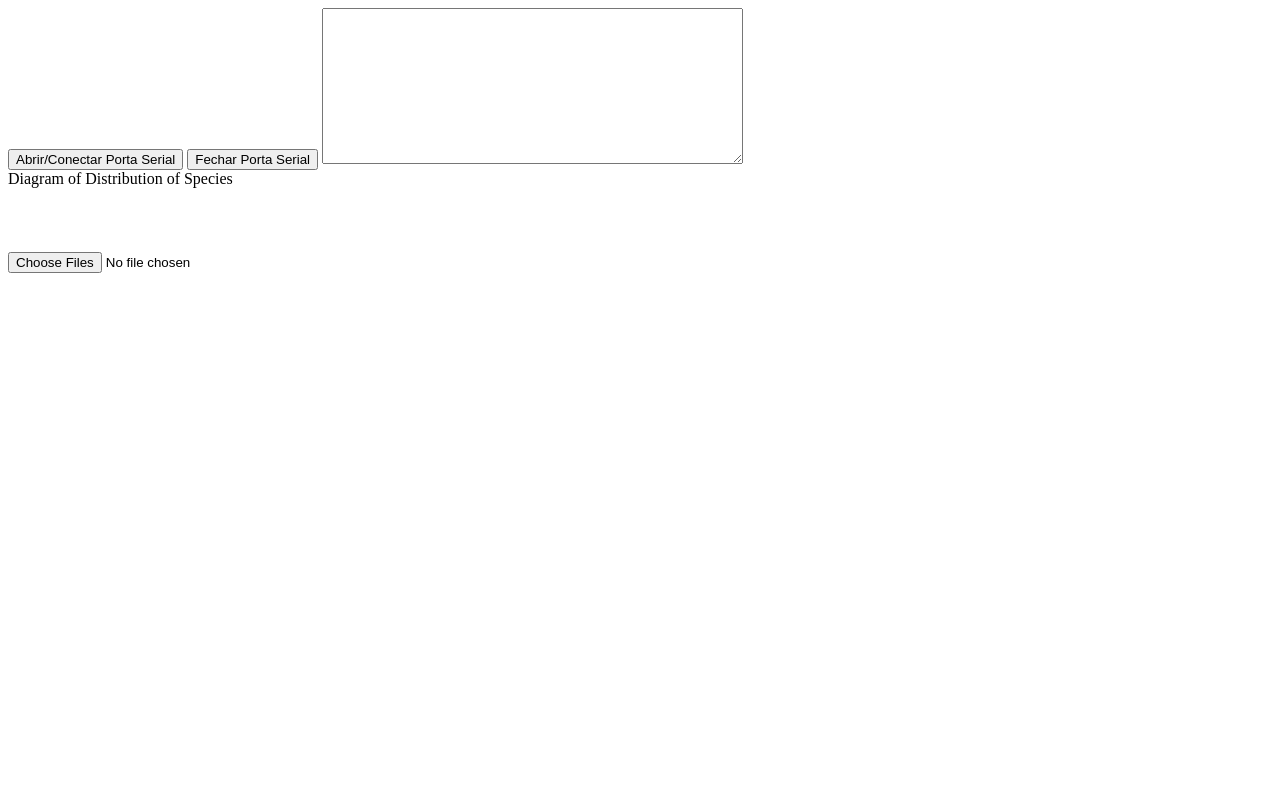
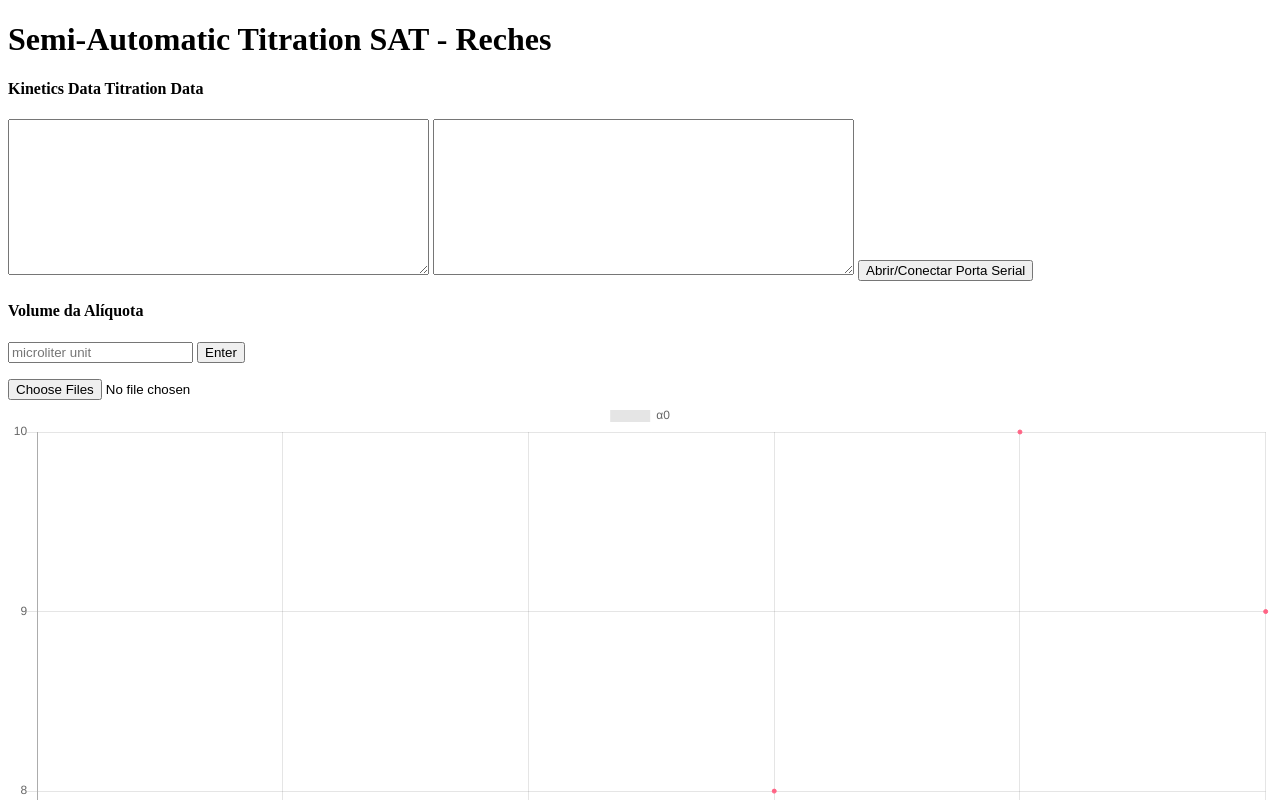
Before and after one commit to aferoliv/WebSerial, a plain HTML site: page index.html in a window 1280 px wide. Both pictures are taken after a click on the button "Abrir/Conectar Porta Serial". Shown: the top 800 px of the page. Drawn offline with nearby package versions, Linux system fonts and the light colour scheme.

Commit message:
grafico 1 database aparecendo

```diff
--- /dev/null
+++ b/chartRS.js
@@ -0,0 +1,42 @@
+let ctx = document.getElementById("kinetics");
+
+var cinGrafico = new Chart(ctx, {
+  type: "scatter",
+  data: {
+    labels: [1, 2, 3, 4, 5, 6],
+    datasets: [
+      {
+        label: "α0",
+        showLine: false,
+        data: [2, 3, 5, 8, 10, 9],
+        lineTension: 0,
+        fill: false,
+        backgroundColor: "rgba(255, 99, 132, 1)",
+        pointBackgroundColor: "rgba(255, 99, 132, 1)",
+        pointBorderColor: "rgba(255, 99, 132, 1)",
+        pointRadius: 2,
+        pointHoverRadius: 0,
+        borderWidth: 0,
+      },
+    ],
+  },
+  options: {
+    tooltips: { mode: "index", intersect: false },
+    scales: {
+      xAxes: [
+        {
+          display: true,
+          align: "end",
+          type: "category",
+          scaleLabel: { display: true, labelString: "pH" },
+          ticks: {
+            maxTicksLimit: 15,
+            maxRotation: 0,
+            minRotation: 0,
+            padding: -5,
+          },
+        },
+      ],
+    },
+  },
+});
--- a/index.html
+++ b/index.html
@@ -2,27 +2,48 @@
 <html>
   <head>
     <title>Leitor de Porta Serial</title>
-    <script type="text/javascript" src="chart.js"></script>
+    <!script type="text/javascript" src="script.js"></script>
   </head>
   <body>
-    <button id="connectButton">Abrir/Conectar Porta Serial</button>
-    <button id="unconnectButton">Fechar Porta Serial</button>
-    <textarea id="dataLog" rows="10" cols="50"></textarea>
-    <div class="row">
-      <div class="col-xl-6">
+    <div class="col-xl-6">
+      <div class="card mb-4">
+        <div class="card-header"><div class="col-xl-6">
+          <div class="card mb-4">
+            <div class="card-header">
+                <h1> Semi-Automatic Titration SAT - Reches</h1>
+                <h4> Kinetics Data                                      Titration Data</h4>
+                <textarea id="dataLog" rows="10" cols="50"></textarea>
+                <textarea id="dataTitr" rows="10" cols="50"></textarea>
+
+                <button id="connectButton">Abrir/Conectar Porta Serial</button><br>
+                <h4> Volume da Alíquota </h4> <input type="number" id="inputVolume" placeholder="microliter unit">
+                <button id="buttonVolume">Enter</button>
+                <p id"testeVolume"> </p>
+             </div>
+
+            <div class="col-xl-6">
         <div class="card mb-4">
-          <div class="card-header">Diagram of Distribution of Species</div>
+        <div class="card-header">
+            <div>
+                <input type="file" id="input" multiple />
+            </div>
+          </div>
           <div class="card-body">
-            <canvas id="DDE" width="100%" height="60"></canvas>
+            <canvas id="kinetics" width="50%" height="60"></canvas>
           </div>
-          <div>
-            <input type="file" id="input" multiple />
+          <button id="captura_dados">Capturar Dado</button>
+          <div class="col-xl-6">
+            <p>  ============= </p>
+            <button id="sair">Sair</button>
           </div>
         </div>
       </div>
     </div>
-    <!script src="script.js"></script>
-    <script src="script.js"></script>
-    <script src="https://cdnjs.cloudflare.com/ajax/libs/Chart.js/2.8.0/Chart.js"></script>
+    <script
+      src="https://cdnjs.cloudflare.com/ajax/libs/Chart.js/2.8.0/Chart.min.js"
+      crossorigin="anonymous"
+    ></script>
+    <script src="chartRS.js"></script>
+    <script src="scripts.js"></script>
   </body>
 </html>
--- /dev/null
+++ b/scripts.js
@@ -0,0 +1,92 @@
+let titr = {
+  data_array: [0],
+  curva: [0],
+  tempo: [0],
+};
+let data_linha = [0, 0, 0];
+let canal = [0, 0, 0];
+var transito = 1;
+const captura = document.getElementById("captura_dados");
+const sair_leitura = document.getElementById("sair");
+document.getElementById("buttonVolume").addEventListener("click", aliquota());
+
+document.getElementById("connectButton").addEventListener("click", async () => {
+  // Pergunta ao Usuário qual porta deseja abrir/conectar
+  const port = await navigator.serial.requestPort();
+
+  // Abre a Porta Selecionada com o Baud Rate de 9600bps
+  await port.open({ baudRate: 9600 });
+
+  // Lê os dados da Porta Serial
+  const reader = port.readable.getReader();
+  //var tempo = [];
+  var temp = 0;
+
+  try {
+    while ((transito = 1)) {
+      const { value, done } = await reader.read();
+      // Interrompe a coleta de dados
+
+      if (done) {
+        // done = true significa que todo conteudo da porta serial foi lido
+        break;
+      }
+      // Converte of format Uint8Array para string para adicionar ao elemento HTML.
+      const textDecoder = new TextDecoder();
+      const text = textDecoder.decode(value);
+      const linha = text.split("b'");
+      let data_linha = linha;
+
+      canal = parseFloat(data_linha[1]);
+      //canal = parseFloat(data_linha[0]);
+      //let canal[1] = parseFloat(data_linha[1]);
+      //let canal[2] = parseFloat(data_linha[2]);
+
+      document.getElementById("dataLog").value += data_linha;
+      // WebTransportBidirectionalStream.envio;
+      console.log(data_linha.length, data_linha, "canal", canal);
+      if (data_linha.length == 3) {
+        temp++;
+        titr.tempo.push(temp);
+        titr.data_array.push(canal);
+        cinGrafico.data.labels = titr.tempo;
+        //
+        console.log("dentro", titr.data_array);
+        //
+        cinGrafico.data.datasets[0].backgroundColor = "rgba(25, 9, 132, 1)";
+        cinGrafico.data.datasets[0].data = titr.data_array;
+        //cinGrafico.data.datasets[1].data = titr.data_array[1];
+        //cinGrafico.data.datasets[2].data = titr.data_array;
+        cinGrafico.update();
+      }
+
+      //if (data_linha.length == 3) {}
+      //cria um contador para o eixo x
+
+      //
+    }
+  } catch (error) {
+    console.error(error);
+  } finally {
+    console.log("finally");
+    reader.releaseLock();
+  }
+});
+
+captura.addEventListener("click", function () {
+  titr.curva.push(titr.data_linha);
+  const file = document.getElementById("input").value;
+  document.getElementById("dataTitr").value += data_linha;
+  console.log("saveFile", titr.curva);
+  console.log(file);
+});
+sair_leitura.addEventListener("click", function () {
+  transito = 0;
+  console.log("sair", transito);
+});
+function aliquota() {
+  console.log("dentro aliquota");
+  volume = document.getElementById("inputVolume").value;
+  //document.getElementById("testeVolume").innerHTML = volume;
+  console.log(volume);
+}
```
Also changed, not shown: 3 other files.
